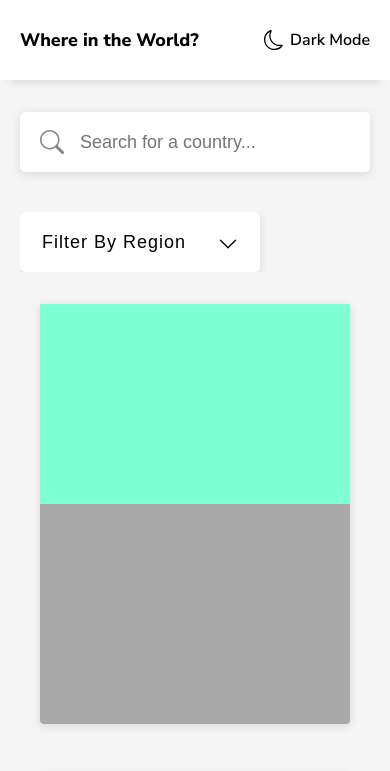
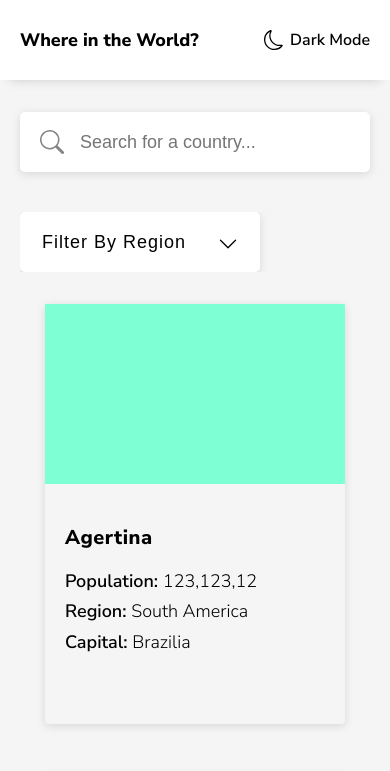
Before and after one commit to nxveeen/REST-countriesAPI-web, a plain HTML site: page app/index.html in a window 390 px wide. Shown: the top 771 px of the page. Drawn offline with Linux system fonts and the light colour scheme.

Commit message:
new dropdown animation and responsive behaviour added
updates index.html file

```diff
--- a/app/css/style.css
+++ b/app/css/style.css
@@ -184,11 +184,14 @@ label > .bi {
   background-color: var(--white);
   box-shadow: var(--shadow) 0px 2px 8px 0px;
   border-radius: 5px;
+  visibility: visible;
+  transform: scaleY(1);
+  transform-origin: 0% 0%;
   transition: all 300ms;
 }
 
 .hidden {
-  /* transform: translateX(-120%); */
+  transform: scaleY(0);
   visibility: collapse;
   opacity: 0;
 }
@@ -199,9 +202,10 @@ label > .bi {
 
 .countries {
   display: grid;
-  grid-template-columns: 1fr;
+  grid-template-columns: repeat(auto-fill, 300px);
   gap: 3.125rem;
   padding-top: 2rem;
+  place-content: space-around;
 }
 
 .countries .country {
@@ -210,9 +214,10 @@ label > .bi {
   /* flex-wrap: 1; */
   flex-direction: column;
   height: 420px;
-  background-color: darkgray;
+  /* background-color: darkgray; */
   box-shadow: var(--shadow) 0px 2px 8px 0px;
   border-radius: 4px;
+  cursor: pointer;
 }
 
 .part {
@@ -224,3 +229,24 @@ label > .bi {
 .flag {
   background-color: aquamarine;
 }
+
+.details {
+  padding: 1.25rem;
+  font-size: 1.25rem;
+}
+
+.details .country-name {
+  font-weight: 800;
+  letter-spacing: 0.5px;
+  margin-bottom: 1.125rem;
+}
+
+.details .desc {
+  font-size: 1.125rem;
+  font-weight: 600;
+  padding-bottom: 0.4rem;
+}
+
+.details span {
+  font-weight: 300;
+}
--- a/app/index.html
+++ b/app/index.html
@@ -62,7 +62,12 @@
         <div class="countries wrapper">
             <div class="country flex">
                 <div class="part flag"></div>
-                <div class="part details"></div>
+                <div class="part details">
+                    <p class="country-name">Agertina</p>
+                    <p class="desc">Population: <span>123,123,12</span></p>
+                    <p class="desc">Region: <span>South America</span></p>
+                    <p class="desc">Capital: <span>Brazilia</span></p>
+                </div>
             </div>
             <div class="country flex">
                 <div class="part flag"></div>
```
